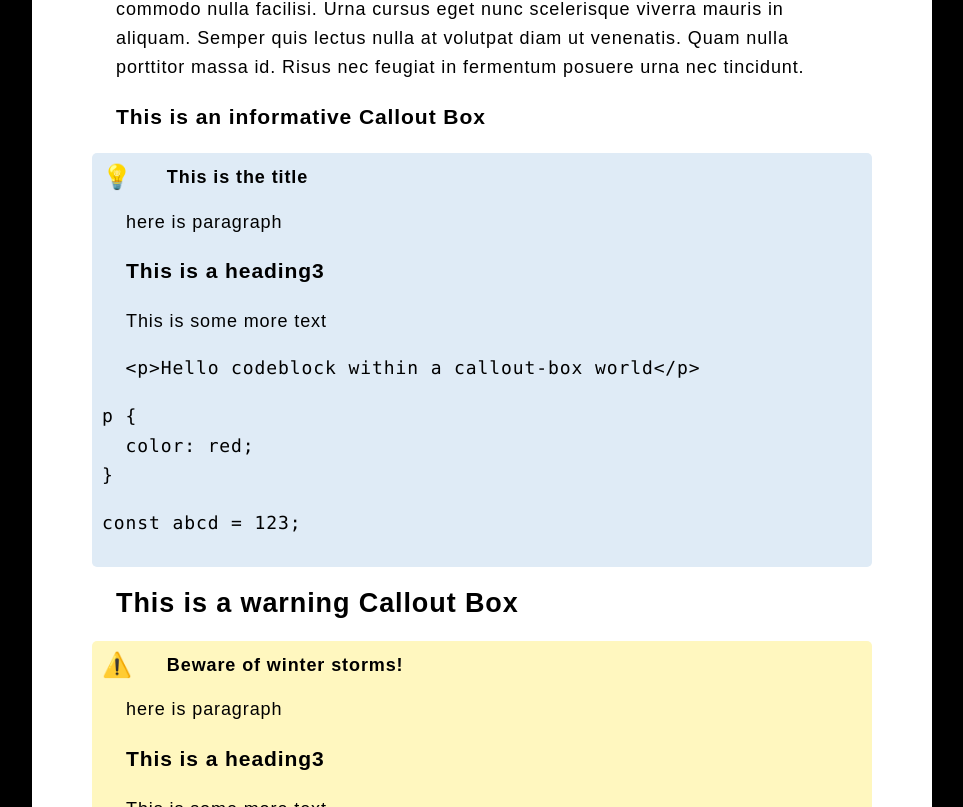
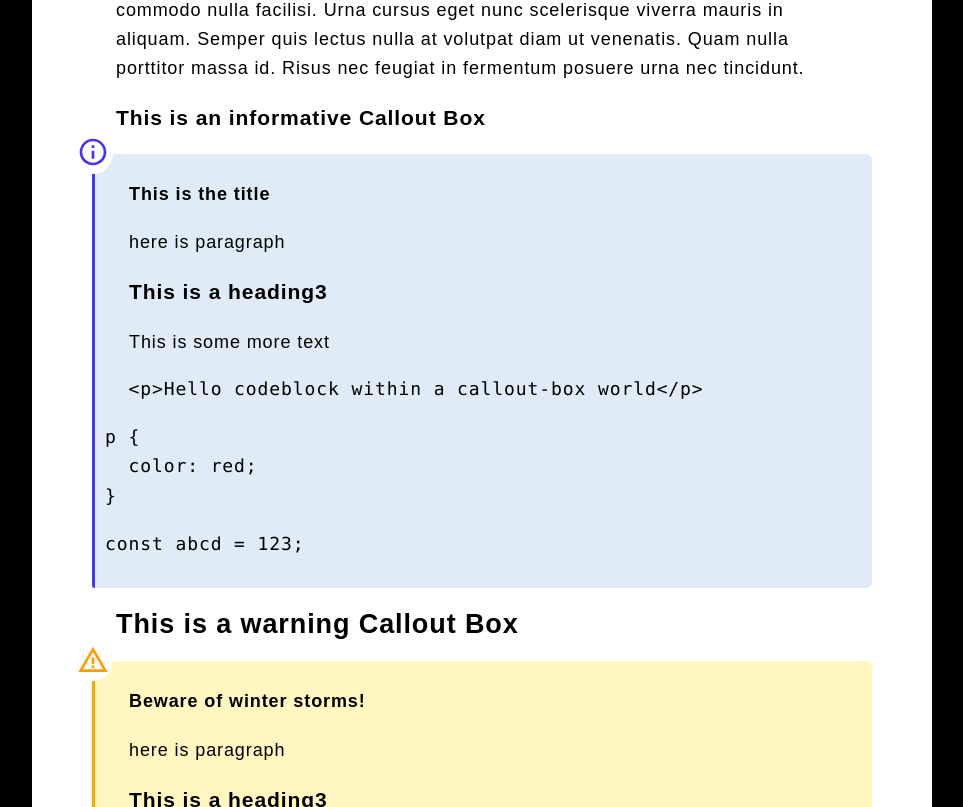
Before and after one commit to krishna-chaitanya-piratla/dev-prep-notes, a React (Create React App) app in the folder frontend/: page / in a window 1280 px wide. Shown: the part 1293-2100 px from the top of the page, without its empty margins (268-1231 px from the left). Built offline with nearby package versions, Linux system fonts and the light colour scheme; a web font is replaced by a local one.

Commit message:
Style the Callout Icon

```diff
--- a/frontend/src/components/CalloutBox.tsx
+++ b/frontend/src/components/CalloutBox.tsx
@@ -1,6 +1,8 @@
 import React from 'react';
-import { CalloutBox, CalloutContent, CalloutIcon, CalloutHeader } from '../styles/CalloutBox';
-import { CalloutBoxContent, Content, TextContent, CodeBlockContent } from '../types/Page';
+import { CalloutBox, CalloutContent, CalloutIconContainer, CalloutHeader, CalloutTitle, CalloutIcon } from '../styles/CalloutBox';
+import { CalloutBoxContent, Content } from '../types/Page';
+import InfoOutlinedIcon from '@mui/icons-material/InfoOutlined';
+import WarningAmberIcon from '@mui/icons-material/WarningAmber';
 
 interface CalloutBoxProps {
   content: CalloutBoxContent;
@@ -30,26 +32,32 @@ const renderContent = (content: Content) => {
           ))}
         </div>
       );
-    case 'callout-box':
-      return <CalloutBoxComponent key={content.id} content={content as CalloutBoxContent} />;
     default:
       return null;
   }
 };
 
 const CalloutBoxComponent: React.FC<CalloutBoxProps> = ({ content }) => {
-  const icon = content.boxType === 'warning' ? '⚠️' : '💡';
+  const Icon = content.boxType === 'warning' ? WarningAmberIcon : InfoOutlinedIcon;
 
   return (
     <CalloutBox>
       <CalloutContent type={content.boxType}>
         <CalloutHeader>
-          <CalloutIcon type={content.boxType}>{icon}</CalloutIcon>
-          <h4>{content.title}</h4>
+          <CalloutIconContainer type={content.boxType}>
+            <CalloutIcon type={content.boxType}>
+              <Icon fontSize="inherit" />
+            </CalloutIcon>
+          </CalloutIconContainer>
+          <CalloutTitle>{content.title}</CalloutTitle>
         </CalloutHeader>
-        {content.contents.map((item, index) => (
-          <div key={index}>{renderContent(item)}</div>
-        ))}
+        {Array.isArray(content.contents) ? (
+          content.contents.map((item, index) => (
+            <div key={index}>{renderContent(item)}</div>
+          ))
+        ) : (
+          <div>{renderContent(content.contents as Content)}</div>
+        )}
       </CalloutContent>
     </CalloutBox>
   );
--- a/frontend/src/styles/CalloutBox.tsx
+++ b/frontend/src/styles/CalloutBox.tsx
@@ -7,6 +7,11 @@ export const CalloutBox = styled.aside`
 
 const infoStyles = css`
   background-color: #dfebf6;
+  border-left: 3px solid #4433ff;
+
+  .callout-icon-container {
+    background-color: #ffffff; /* Assuming the page background color is white */
+  }
 
   .callout-icon {
     color: #4433ff;
@@ -19,6 +24,11 @@ const infoStyles = css`
 
 const warningStyles = css`
   background-color: #ffdd0040;
+  border-left: 3px solid orange;
+
+  .callout-icon-container {
+    background-color: #ffffff; /* Assuming the page background color is white */
+  }
 
   .callout-icon {
     color: #ff9d00;
@@ -29,12 +39,14 @@ const warningStyles = css`
   }
 `;
 
-export const CalloutContent = styled.div<{ type: string }>`
+export const CalloutContent = styled.div<{ type: 'info' | 'warning' }>`
   padding: 10px;
-  border-radius: 5px;
+  border-radius: 6px 6px 6px 3px;
+  position: relative;
+
 
   h4 {
-    margin: 0;
+    margin: 0 0 10px 0;
   }
 
   p {
@@ -44,9 +56,33 @@ export const CalloutContent = styled.div<{ type: string }>`
   ${(props) => (props.type === 'warning' ? warningStyles : infoStyles)}
 `;
 
-export const CalloutIcon = styled.span<{ type: string }>`
-  font-size: 24px;
-  margin-right: 10px;
+export const CalloutIconContainer = styled.div<{ type: 'info' | 'warning' }>`
+  position: absolute;
+  top: -20px;
+  left: -22px;
+  width: 40px;
+  height: 40px;
+  background-color: var(--page-background-color) !important; /* This should match the page background color */
+  border-radius: 0 0 50% 0;
+  display: flex;
+  align-items: center;
+  justify-content: center;
+  z-index: 10;
+  ${(props) =>
+    props.type === 'warning' &&
+    css`
+      background-color: #ffdd0040;
+    `}
+
+  ${(props) =>
+    props.type === 'info' &&
+    css`
+      background-color: #dfebf6;
+    `}
+`;
+
+export const CalloutIcon = styled.span<{ type: 'info' | 'warning' }>`
+  font-size: 2rem;
 
   ${(props) =>
     props.type === 'warning' &&
@@ -63,6 +99,13 @@ export const CalloutIcon = styled.span<{ type: string }>`
 
 export const CalloutHeader = styled.div`
   display: flex;
-  align-items: center;
-  margin-bottom: 1rem;
+  flex-direction: column; /* Change direction to column to stack icon and title vertically */
+  align-items: flex-start; /* Align items to the start (left) */
+  margin-bottom: 10px;
+  margin-top: 1rem;
 `;
+
+export const CalloutTitle = styled.h4`
+  margin: 0; /* Remove margin for tighter alignment */
+  text-align: left; /* Align the title to the left */
+`;
```
